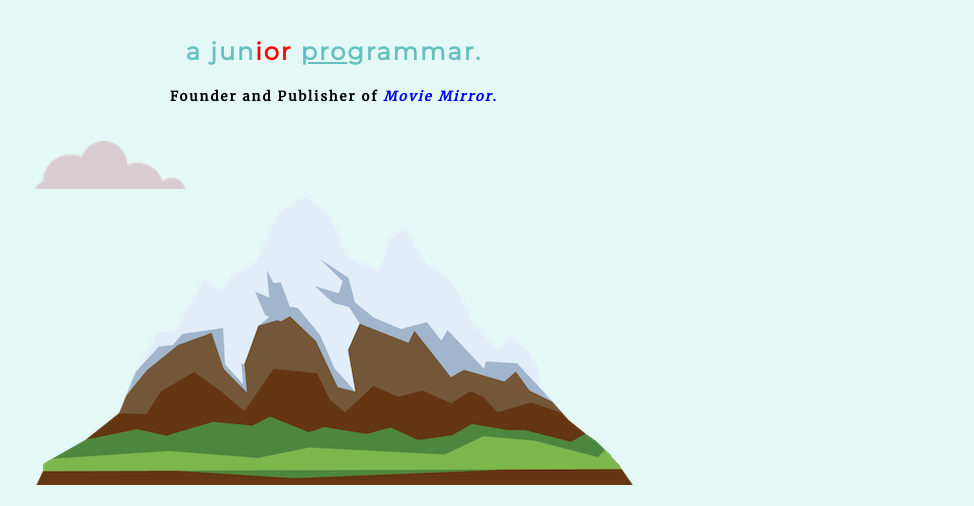
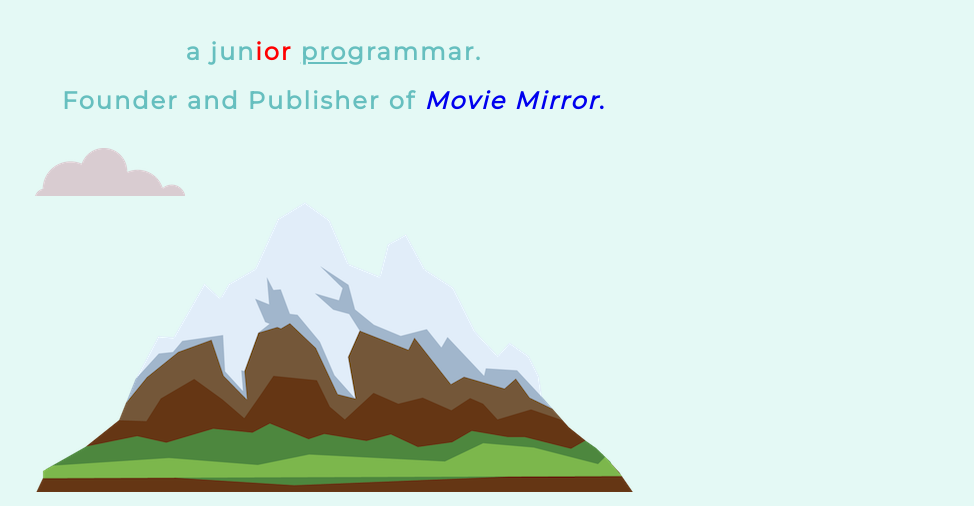
Before and after one commit to htoocharaung/portfolio, a plain HTML site: page index.html in a window 1280 px wide. Shown: the part 255-761 px from the top of the page, without its empty margins (306-1280 px from the left). Drawn offline with Linux system fonts and the light colour scheme.

Commit message:
Update index.html

```diff
--- a/index.html
+++ b/index.html
@@ -15,7 +15,7 @@
     <img class="top-cloud" src="cloud.png" alt="cloud-png">
     <h1> I'm HCA.</h1>
     <h2>a jun<span class="ior">ior</span> <span class="pro">pro</span>grammar. </h2>
-    <h5>Founder and Publisher of <a class="link" href="https://www.moviemirrormmsub.blogspot.com"> <em>Movie Mirror</em>.</a></h5>
+    <h2>Founder and Publisher of <a class="link" href="https://www.moviemirrormmsub.blogspot.com"> <em>Movie Mirror</em>.</a></h2>
     <img class="bottom-cloud" src="cloud.png" alt="cloud-png">
     <img src="mountain.png" alt="mountain-png">
   </div>
```
